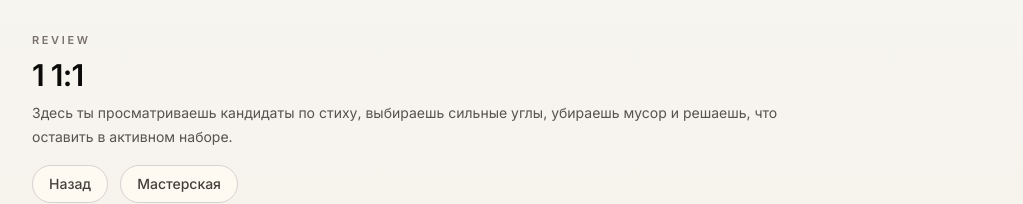
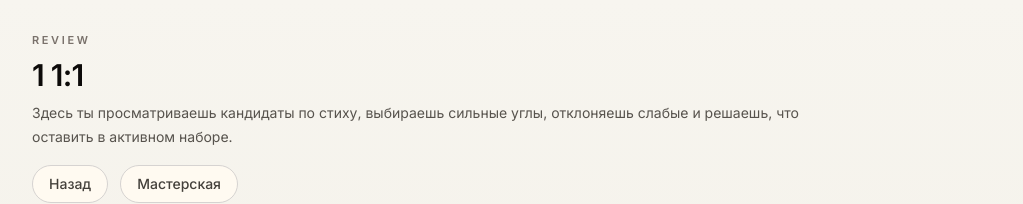
Before and after one commit to scriptura-plus/ai-concierge, a Next.js app: page /moderator/review/1/1/1 in a window 1280 px wide. Shown: the top 204 px of the page, without its empty margins (128-1151 px from the left). Built offline with nearby package versions, Linux system fonts and the light colour scheme; no server answers.

Commit message:
Update page.tsx

```diff
--- a/src/app/moderator/review/[book]/[chapter]/[verse]/page.tsx
+++ b/src/app/moderator/review/[book]/[chapter]/[verse]/page.tsx
@@ -214,8 +214,8 @@ export default async function ModeratorVerseReviewPage({ params }: PageProps) {
               {reference}
             </h1>
             <p className="mt-2 max-w-3xl text-sm leading-6 text-stone-600">
-              Здесь ты просматриваешь кандидаты по стиху, выбираешь сильные углы, убираешь мусор и
-              решаешь, что оставить в активном наборе.
+              Здесь ты просматриваешь кандидаты по стиху, выбираешь сильные углы, отклоняешь
+              слабые и решаешь, что оставить в активном наборе.
             </p>
           </div>
 
@@ -396,12 +396,14 @@ export default async function ModeratorVerseReviewPage({ params }: PageProps) {
                         Сохранить
                       </button>
 
-                      <button
-                        type="button"
-                        className="rounded-full border border-stone-300 bg-[#fffaf1] px-4 py-2 text-sm font-medium text-stone-700 transition hover:bg-[#f8efdc]"
-                      >
-                        Мусор
-                      </button>
+                      <form action={`/api/moderator/candidates/${item.id}/reject`} method="POST">
+                        <button
+                          type="submit"
+                          className="rounded-full border border-stone-300 bg-[#fffaf1] px-4 py-2 text-sm font-medium text-stone-700 transition hover:bg-[#f8efdc]"
+                        >
+                          Отклонить
+                        </button>
+                      </form>
 
                       <Link
                         href={workspaceHref}
```
